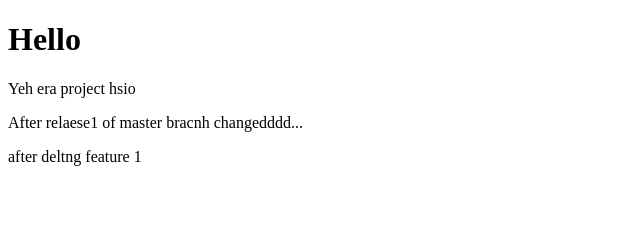
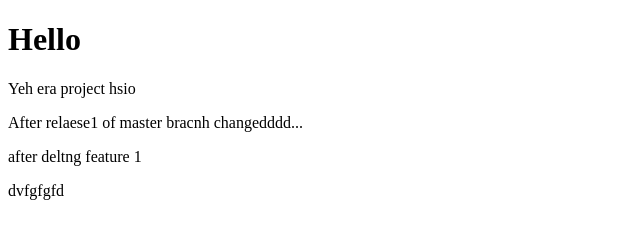
Before and after one commit to mk7988/branching, a plain HTML site: page index.html in a window 1280 px wide. Shown: the full height of the page, 0-640 px from the left. Drawn offline with Linux system fonts and the light colour scheme.

Commit message:
new data added

```diff
--- a/index.html
+++ b/index.html
@@ -10,5 +10,6 @@
     <p>Yeh era project hsio</p>
     <p>After relaese1 of master bracnh changedddd...</p>
     <p>after deltng feature 1</p>
+    <p>dvfgfgfd</p>
 </body>
 </html>
```
